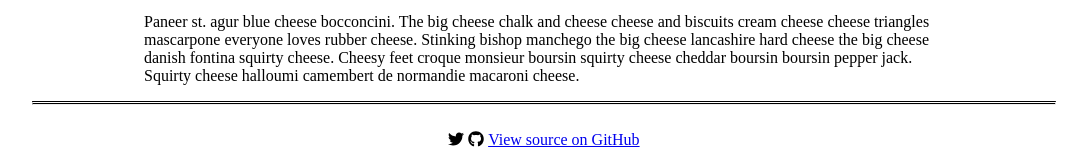
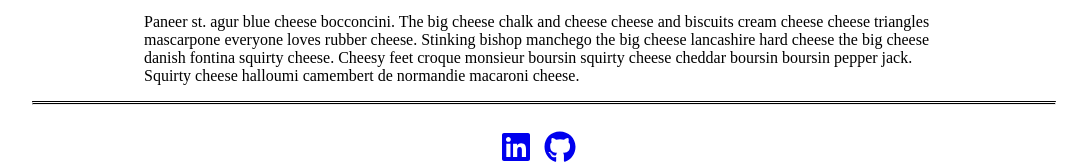
Before and after one commit to break7533/PersonalBlogUdacity, a website: page index.html in a window 1280 px wide. Shown: the part 1357-1520 px from the top of the page, without its empty margins (96-1183 px from the left). Drawn offline with Linux system fonts and the light colour scheme.

Commit message:
Change to Icons

```diff
--- a/css/main.css
+++ b/css/main.css
@@ -44,3 +44,8 @@ p {
 hr {
 	border-top: 3px double black;
 }
+
+a {
+  margin-right: 10px;
+text-decoration: none;
+}
--- a/index.html
+++ b/index.html
@@ -36,9 +36,10 @@
 
     <h2>My story</h2>
 
-    <p>I love cheese, especially manchego swiss. &#128522 Fromage queso jarlsberg cheesy feet emmental cottage cheese camembert de normandie bocconcini. Cottage cheese everyone
-      loves cauliflower cheese rubber cheese squirty cheese halloumi cow fondue. Bocconcini cheese and biscuits everyone
-      loves fondue red leicester st. agur blue cheese rubber cheese ricotta. Cheesy grin mozzarella.</p>
+    <p>I love cheese, especially manchego swiss. &#128522 Fromage queso jarlsberg cheesy feet emmental cottage cheese camembert
+      de normandie bocconcini. Cottage cheese everyone loves cauliflower cheese rubber cheese squirty cheese halloumi cow
+      fondue. Bocconcini cheese and biscuits everyone loves fondue red leicester st. agur blue cheese rubber cheese ricotta.
+      Cheesy grin mozzarella.</p>
 
     <figure>
       <img src="images/horses-large_50-40.jpg" a>
@@ -108,7 +109,8 @@
 
     <p>Say cheese swiss cheesy grin. Cheese on toast queso bocconcini cheeseburger fondue manchego smelly cheese port-salut.
       Cream cheese cheese and wine airedale cheeseburger chalk and cheese cauliflower cheese fondue smelly cheese. Queso
-      manchego.</p>
+      manchego.
+    </p>
 
     <figure>
       <img src="images/rosella-large_50-40.jpg">
@@ -121,13 +123,16 @@
 
   </article>
 
-<hr>
+  <hr>
 
   <br>
-  <i class="fab fa-twitter"></i>
-  <i class="fab fa-github"></i>
-  <a href="//github.com/udacity/responsive-images/tree/master/project/start" title="View source for this page on GitHub" id="viewSource">View source on GitHub</a>
+  <a href="https://www.linkedin.com/in/luismlopes1995/">
+    <i class="fab fa-linkedin fa-2x"></i>
+  </a>
 
+  <a href="https://github.com/break7533/PersonalBlogUdacity">
+    <i class="fab fa-github fa-2x"></i>
+  </a>
 </body>
 
 </html>
```
